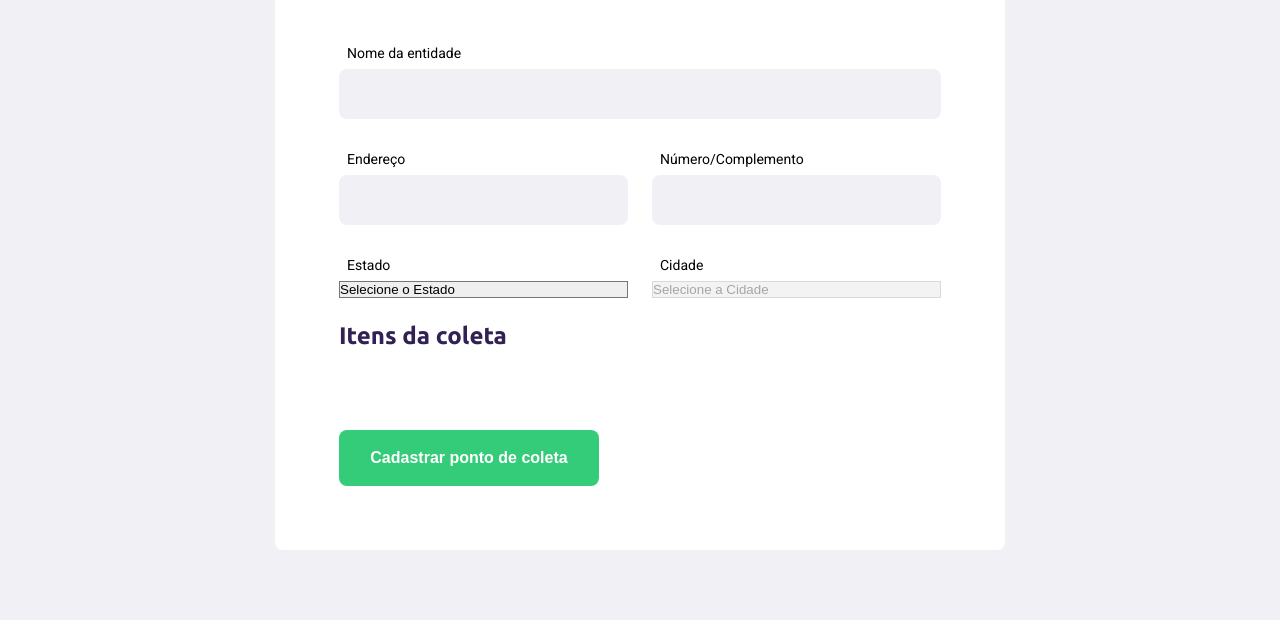
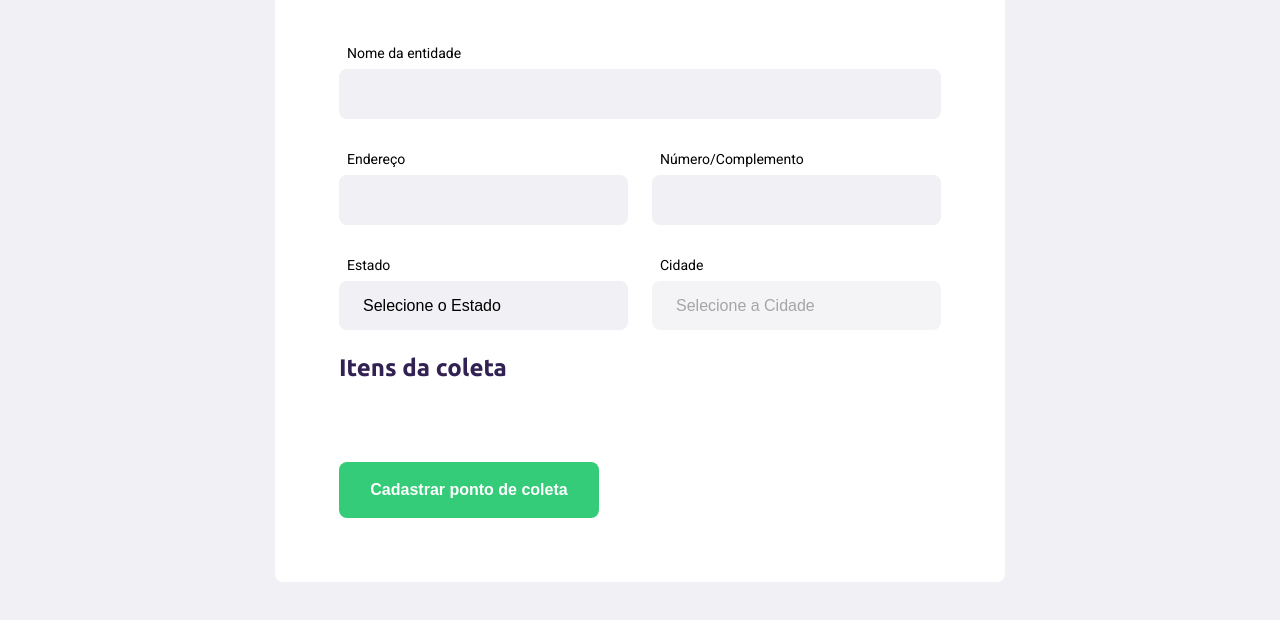
Before and after one commit to evandroarlati/next-level-week, a plain HTML site: page create-point.html in a window 1280 px wide. Shown: the part 304-924 px from the top of the page. Drawn offline with Linux system fonts and the light colour scheme.

Commit message:
Inicio Aula 2

```diff
--- a/styles/create-point.css
+++ b/styles/create-point.css
@@ -75,7 +75,8 @@ form .field-group {
     display: flex;
 }
 
-form input{
+form input,
+form select {
     background-color: #f0f0f5;
 
     border: 0;
```
